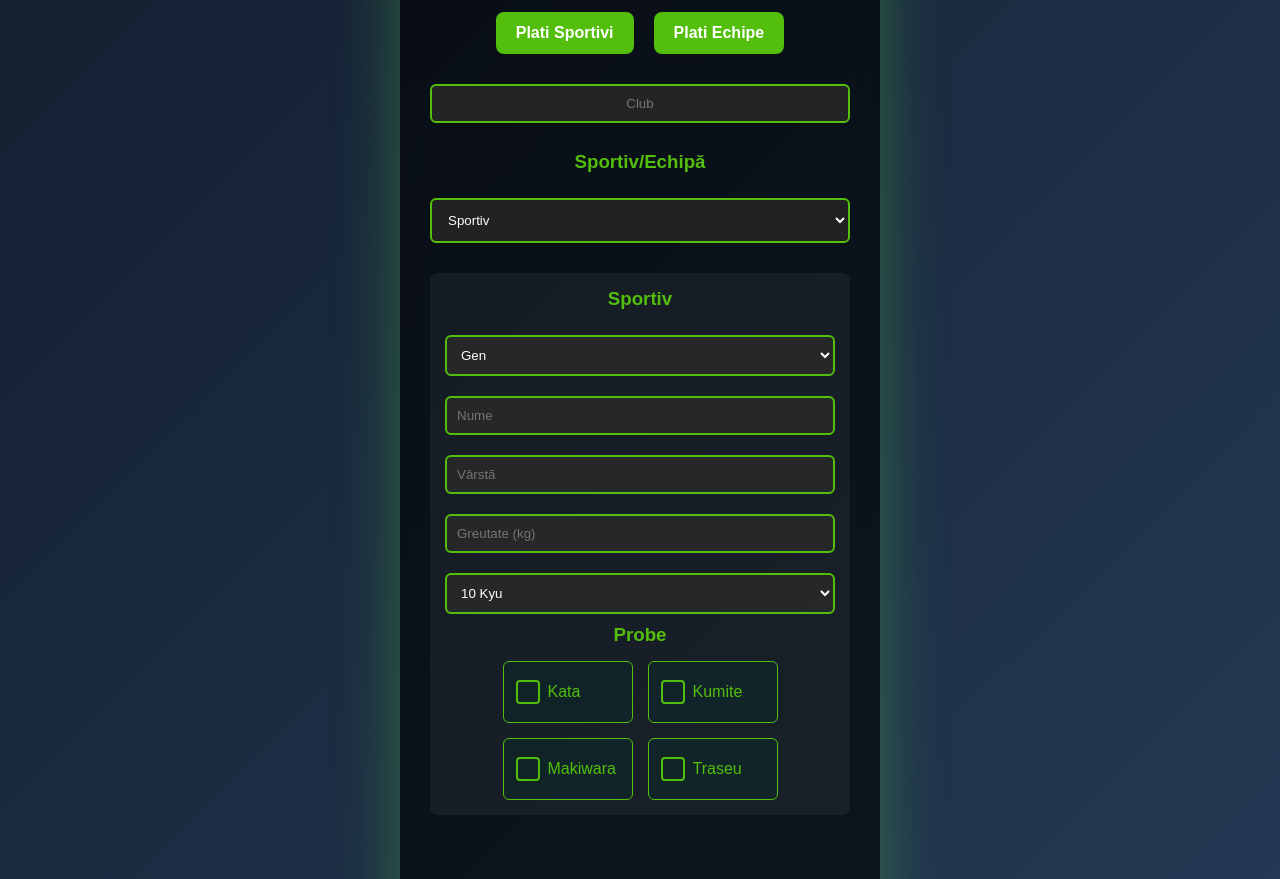
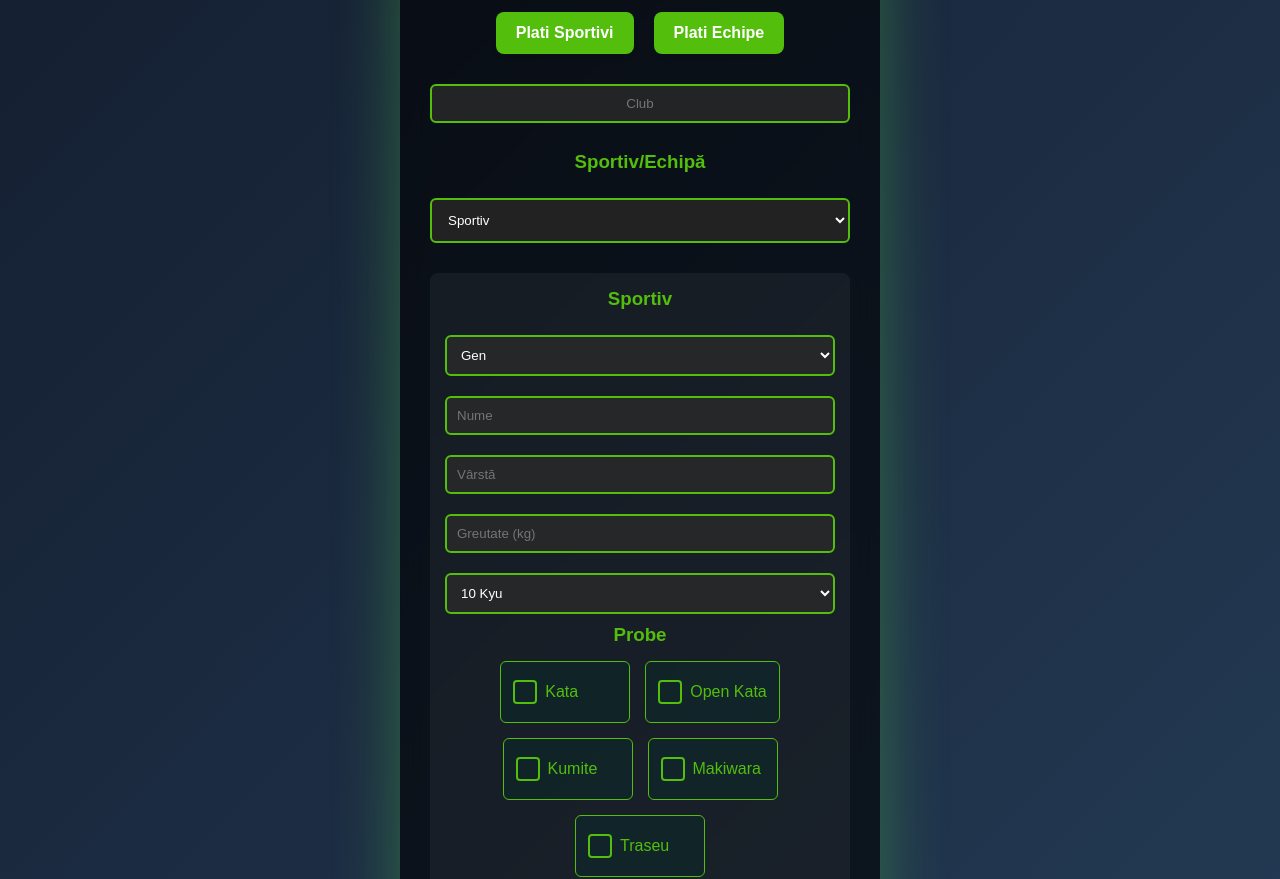
Before and after one commit to SVladut/DevVisionKarate.github.io, a plain HTML site: page index.html in a window 1280 px wide. Shown: the part 99-978 px from the top of the page. Drawn offline with Linux system fonts and the light colour scheme.

Commit message:
adaugat open kata

```diff
--- a/index.html
+++ b/index.html
@@ -68,6 +68,7 @@
         <h3>Probe</h3>
         <div class="checkbox-group">
           <label><input type="checkbox" name="proba" value="kata">Kata</label>
+          <label><input type="checkbox" name="proba" value="open kata">Open Kata</label>
           <label><input type="checkbox" name="proba" value="kumite">Kumite</label>
           <label><input type="checkbox" name="proba" value="makiwara">Makiwara</label>
           <label><input type="checkbox" name="proba" value="traseu">Traseu</label>
--- a/script.js
+++ b/script.js
@@ -116,9 +116,8 @@ document.addEventListener("DOMContentLoaded", () => {
     try {
       let res;
       if (type === "sportiv") {
-       //res = await fetch('https://sitedbsportdatamicro.onrender.com/api/sportivi/adauga', {
+
         res = await fetch('https://sitedbsportdatamicro.onrender.com/api/sportivi/adauga', {
-
         method: 'POST',
         headers: { 'Content-Type': 'application/json' },
         body: JSON.stringify(data)
```
